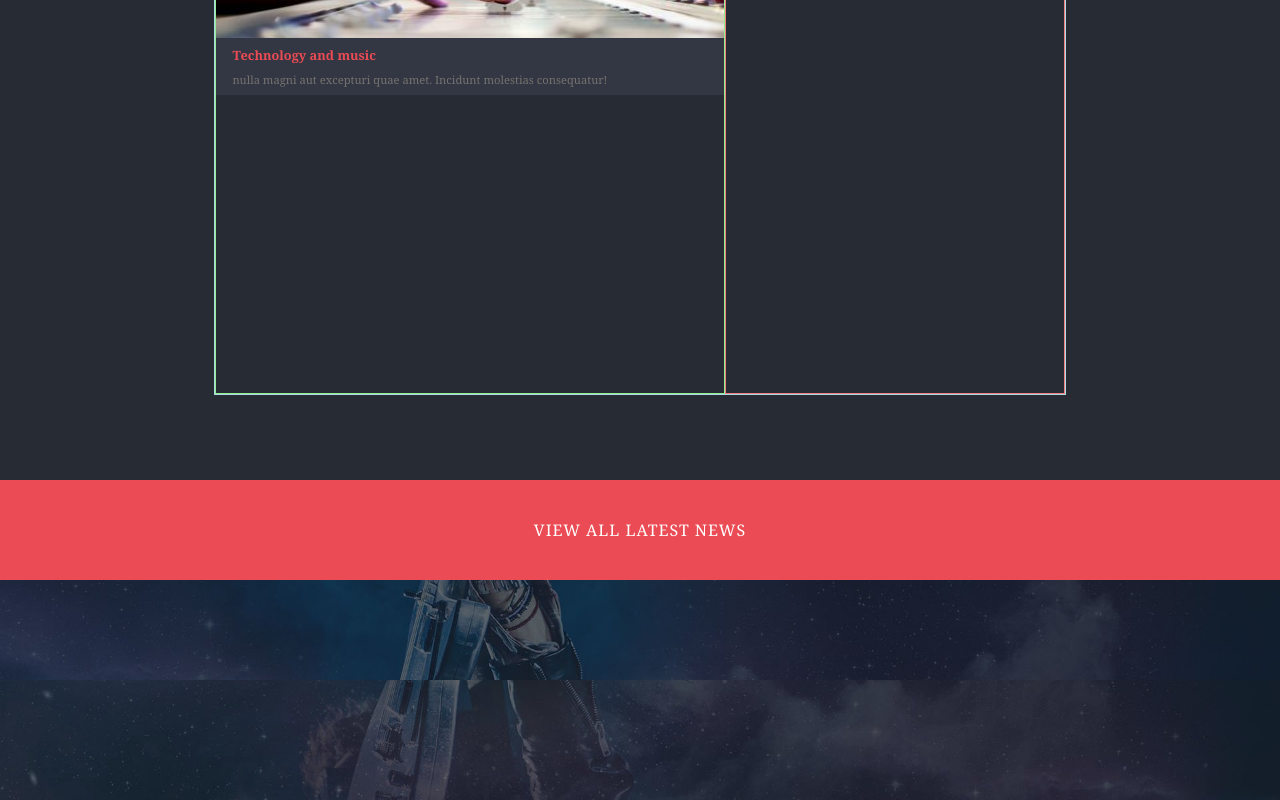
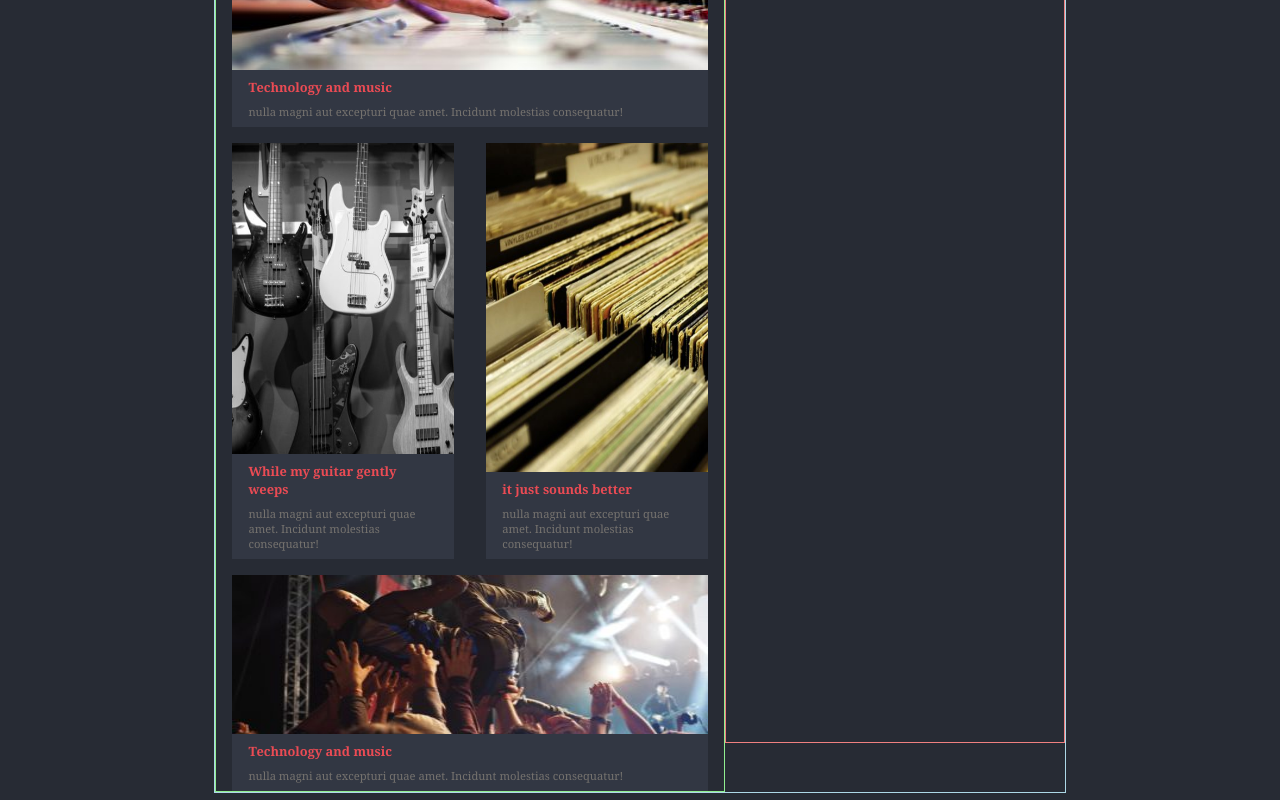
Before and after one commit to DanieleCascio-dev/proj-html-vuejs, a Vue app: page / in a window 1280 px wide. Shown: the part 1020-1820 px from the top of the page. Built offline with nearby package versions, Linux system fonts and the light colour scheme.

Commit message:
add: MainGrid (wip)

```diff
--- a/src/components/AppCard.vue
+++ b/src/components/AppCard.vue
@@ -2,6 +2,7 @@
 export default {
   props: {
     cardWidth: String,
+    cardHeght: String,
     cardImg: String,
     cardtitle: String,
     cardText: String,
@@ -11,7 +12,7 @@ export default {
 
 <template>
   <div class="card" :class="cardWidth">
-    <div class="top-card">
+    <div class="top-card" :class="cardHeght">
       <img :src="cardImg" alt="" />
     </div>
     <div class="hover-section">
@@ -34,6 +35,7 @@ export default {
 .card {
   @include flex(column, center, center);
   position: relative;
+  padding: 1rem;
 
   &:hover > .hover-section {
     opacity: 100%;
@@ -43,12 +45,13 @@ export default {
   }
   .hover-section {
     position: absolute;
-    width: 100%;
-    height: 100%;
+    width: calc(100% - 2rem);
+    height: calc(100% - 2rem);
     background-color: #eb4b54;
     filter: opacity(50%);
     color: $cube-white;
     @include flex(row, center, center);
+    text-align: center;
     opacity: 0%;
     transition: all 0.3s;
   }
@@ -61,7 +64,12 @@ export default {
 
   .top-card {
     width: 100%;
-    height: 200px;
+    &.small {
+      height: 200px;
+    }
+    &.mid {
+      height: 400px;
+    }
 
     img {
       width: 100%;
@@ -71,10 +79,11 @@ export default {
   .bottom-card {
     position: absolute;
     bottom: 0;
-    right: 0;
+    right: 1rem;
     background-color: lighten($cube-charade, 5%);
     padding: 0.5rem 1rem;
-    width: 100%;
+    width: calc(100% - 2rem);
+
     opacity: 100%;
     transition: all, 0.3s;
     h3 {
--- a/src/components/MainGrid.vue
+++ b/src/components/MainGrid.vue
@@ -14,7 +14,29 @@ export default {
     <div class="col-left">
       <AppCard
         cardWidth="large"
+        cardHeght="small"
         cardImg="../src/assets/img/blog_music_techo-400x200.jpg"
+        cardtitle="Technology and music"
+        cardText="nulla magni aut excepturi quae amet. Incidunt  molestias consequatur!"
+      />
+      <AppCard
+        cardWidth="mid"
+        cardHeght="mid"
+        cardImg="../src/assets/img/blog-post3-400x600.jpg"
+        cardtitle="While my guitar gently weeps"
+        cardText="nulla magni aut excepturi quae amet. Incidunt  molestias consequatur!"
+      />
+      <AppCard
+        cardWidth="mid"
+        cardHeght="mid"
+        cardImg="../src/assets/img/blog-post4-400x600.jpg"
+        cardtitle="it just sounds better"
+        cardText="nulla magni aut excepturi quae amet. Incidunt  molestias consequatur!"
+      />
+      <AppCard
+        cardWidth="large"
+        cardHeght="small"
+        cardImg="../src/assets/img/blog_flavor_rock-400x200.jpg"
         cardtitle="Technology and music"
         cardText="nulla magni aut excepturi quae amet. Incidunt  molestias consequatur!"
       />
@@ -29,12 +51,12 @@ export default {
 .row {
   width: 100%;
   /* debug */
-  min-height: 500px;
+  min-height: 800px;
   border: 1px solid lightblue;
   @include flex(row, center, center);
   .col-left {
     width: 60%;
-    min-height: 500px;
+    min-height: 800px;
 
     /* debug */
     border: 1px solid lightgreen;
@@ -42,9 +64,13 @@ export default {
 
   .col-right {
     width: 40%;
-    min-height: 500px;
+    min-height: 800px;
     /* debug */
     border: 1px solid lightcoral;
   }
+
+  .col-left {
+    @include flex(row, flex-start, flex-start, wrap);
+  }
 }
 </style>
```
